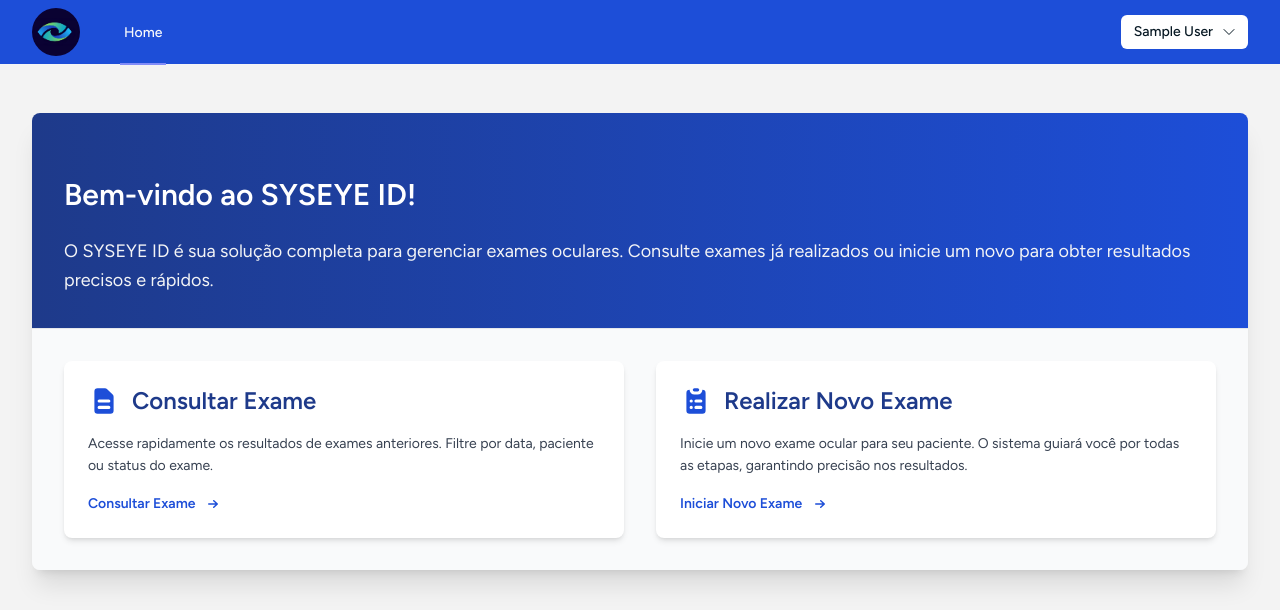
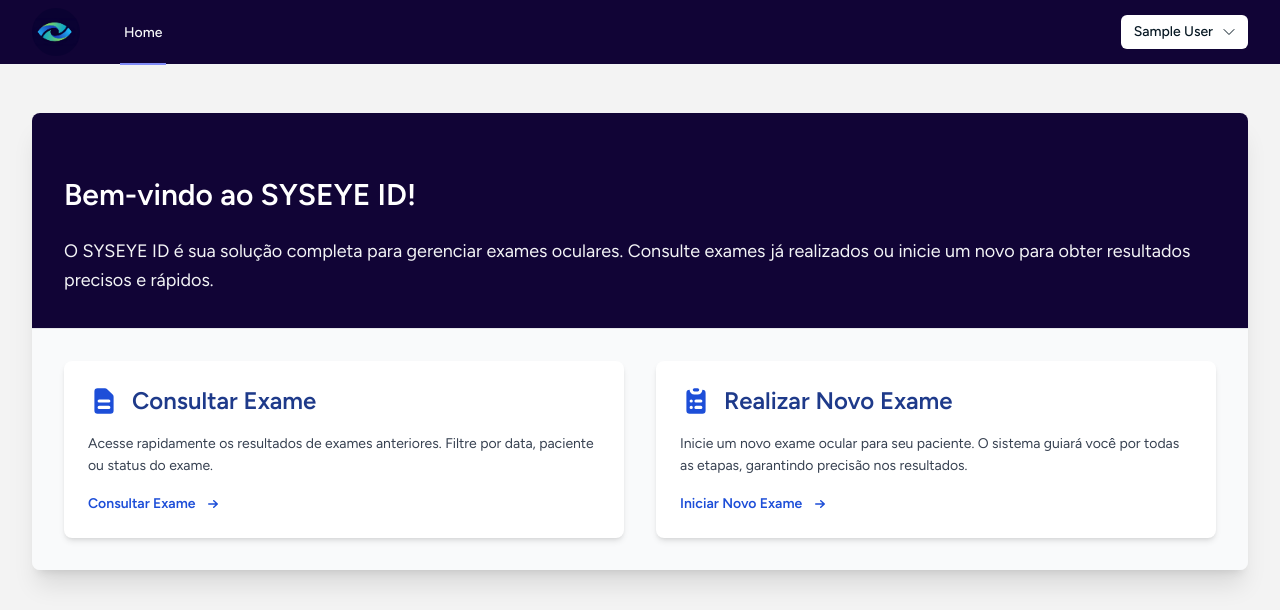
Before and after one commit to heitor2003/SysEyeID, a Laravel app: page /dashboard in a window 1280 px wide. Shown: the top 610 px of the page. Run offline with Laravel 12, Linux system fonts and the light colour scheme; the visitor is signed in with stand-in values (Sample User, id 1); style sheets or scripts are compiled from the project's sources; parts of the project's set-up code (start-up, migrations or seed data) failed here and were passed over; some libraries are stand-ins or nearby versions.

Commit message:
:bug: fix: Correção de erros nos relatórios

```diff
--- a/app/Http/Controllers/PDFController.php
+++ b/app/Http/Controllers/PDFController.php
@@ -89,7 +89,7 @@
     public function visualizarPDF($filename)
     {
         // Localizar o arquivo no storage
-        $path = storage_path("app/public/pdfs/{$filename}");
+        $path = storage_path("storage/app/public/pdfs/{$filename}");
 
         // Verificar se o arquivo existe
         if (!file_exists($path)) {
--- a/docker-compose.yml
+++ b/docker-compose.yml
@@ -61,7 +61,7 @@
     working_dir: /app
     volumes:
       - .:/app
-    command: sh -c "npm install && npm run dev"
+    # command: sh -c "npm install && npm run dev"
     networks:
       - syseyeid-network
 
--- a/resources/views/check-exam.blade.php
+++ b/resources/views/check-exam.blade.php
@@ -51,7 +51,7 @@
             },
             mounted() {
                 axios
-                    .get('/api/pdfs')
+                    .get('/pdfs')
                     .then((response) => {
                         this.pdfs = response.data;
                     })
--- a/resources/views/components/nav-link.blade.php
+++ b/resources/views/components/nav-link.blade.php
@@ -2,10 +2,10 @@
 
 @php
 $classes = ($active ?? false)
-            ? 'inline-flex items-center px-1 pt-1 border-b-2 border-indigo-400 dark:border-indigo-600 text-sm font-medium leading-5 text-gray-50 dark:text-gray-50 focus:outline-none focus:border-indigo-700 transition duration-150 ease-in-out'
-            : 'inline-flex items-center px-1 pt-1 border-b-2 border-transparent text-sm font-medium leading-5 text-gray-50 dark:text-gray-50 hover:text-gray-700 dark:hover:text-gray-300 hover:border-gray-300 dark:hover:border-gray-700 focus:outline-none focus:text-gray-700 dark:focus:text-gray-300 focus:border-gray-300 dark:focus:border-gray-700 transition duration-150 ease-in-out';
+    ? 'inline-flex items-center px-1 pt-1 border-b-2 border-indigo-400 dark:border-indigo-600 text-sm font-medium leading-5 text-gray-50 dark:text-gray-50 focus:outline-none focus:border-indigo-700 transition duration-150 ease-in-out'
+    : 'inline-flex items-center px-1 pt-1 border-b-2 border-transparent text-sm font-medium leading-5 text-gray-50 dark:text-gray-50 hover:text-gray-100 dark:hover:text-gray-100 hover:border-gray-500 focus:outline-none focus:text-gray-100 focus:border-gray-500 transition duration-150 ease-in-out';
 @endphp
 
-<a {{ $attributes->merge(['class' => $classes]) }}>
+<a {{ $attributes->merge(['class' => $classes]) }} style="background-color: #110436;">
     {{ $slot }}
 </a>
--- a/resources/views/components/welcome.blade.php
+++ b/resources/views/components/welcome.blade.php
@@ -1,4 +1,4 @@
-<div class="p-6 lg:p-8 bg-gradient-to-r from-blue-900 to-blue-700 border-b border-gray-200">
+<div class="p-6 lg:p-8 border-b border-gray-200" style="background-color: #110436;">
     <h1 class="mt-8 text-3xl font-bold text-white">
         Bem-vindo ao SYSEYE ID!
     </h1>
--- a/resources/views/navigation-menu.blade.php
+++ b/resources/views/navigation-menu.blade.php
@@ -1,4 +1,4 @@
-<nav x-data="{ open: false }" class="bg-blue-700 light-text border-b border-gray-100">
+<nav x-data="{ open: false }" style="background-color: #110436;" class="light-text border-b border-gray-100">
     <!-- Primary Navigation Menu -->
     <div class="max-w-7xl mx-auto px-4 sm:px-6 lg:px-8">
         <div class="flex justify-between h-16">
--- a/resources/views/new-exam.blade.php
+++ b/resources/views/new-exam.blade.php
@@ -121,7 +121,7 @@
                 const formData = new FormData();
                 formData.append('file', arquivoImagem);
 
-                const response = await fetch('http://localhost:5000/predict', {
+                const response = await fetch('/api/predict', {
                     method: 'POST',
                     body: formData,
                 });
--- a/resources/views/welcome.blade.php
+++ b/resources/views/welcome.blade.php
@@ -10,7 +10,7 @@
     <!-- Tailwind CSS -->
     <link href="https://cdn.jsdelivr.net/npm/tailwindcss@2.2.19/dist/tailwind.min.css" rel="stylesheet">
     <style>
-        .bg-medical-dark { background-color: #0A1E3C; } /* Azul escuro */
+        .bg-medical-dark { background-color: #110436; } /* Azul escuro */
         .bg-medical-light { background-color: #F8FAFC; } /* Branco suave */
         .text-medical-dark { color: #0A1E3C; }
         .text-medical-light { color: #F8FAFC; }
--- a/tailwind.config.js
+++ b/tailwind.config.js
@@ -20,7 +20,7 @@
             },
             colors: {
 
-                'water-blue-background': '#c7d1d4',
+                'custom-dark': '#110436',
                 'light-text': '#061722'
             }
         },
```
Also changed, not shown: 1 other file.
